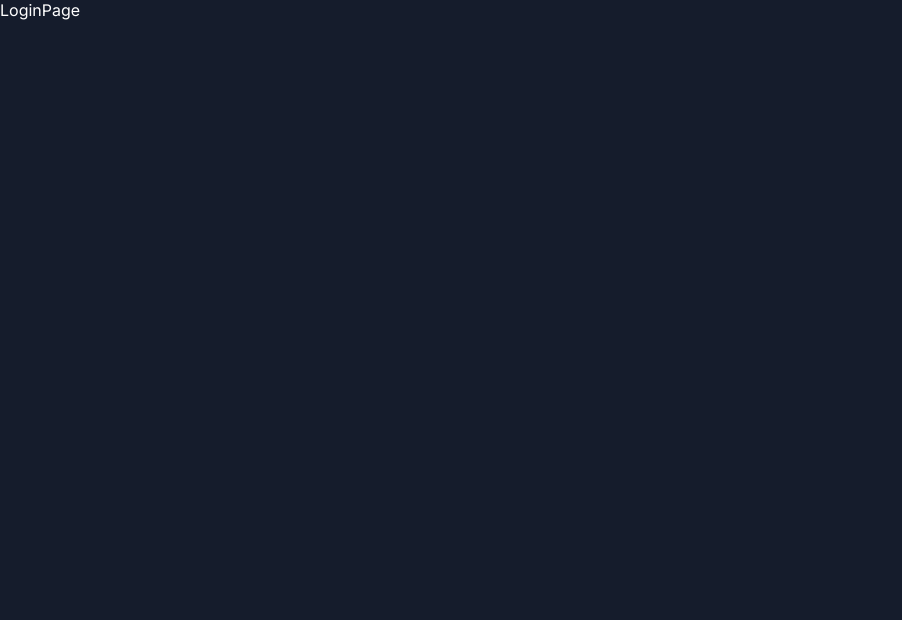
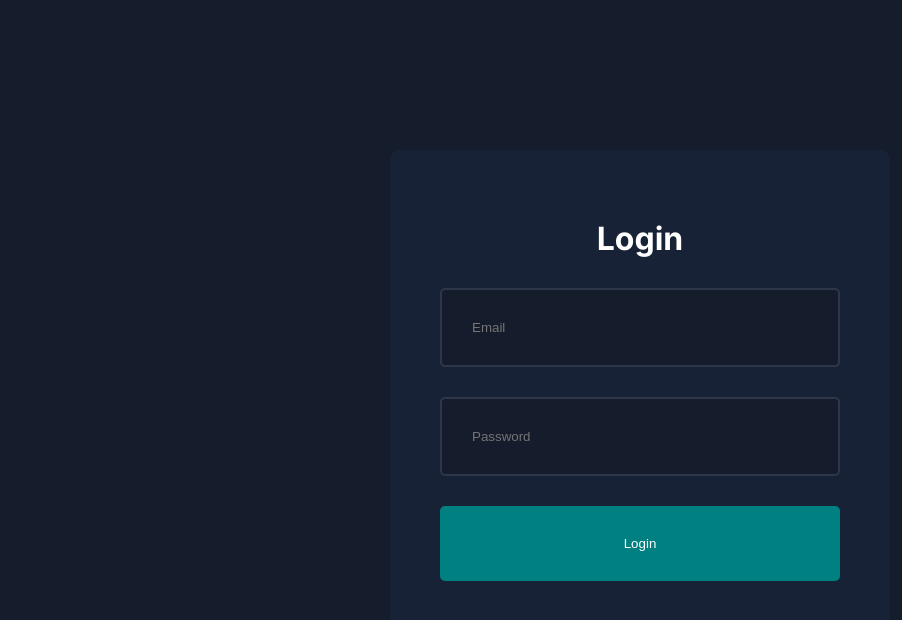
Before and after one commit to akuazzam/alchemi, a Next.js app: page /components/login in a window 1280 px wide. Shown: the top 620 px of the page, without its empty margins (0-902 px from the left). Built offline with nearby package versions, Linux system fonts and the light colour scheme.

Commit message:
Login page design

```diff
--- /dev/null
+++ b/src/app/components/Ui/login/login.module.css
@@ -0,0 +1,39 @@
+.container {
+    width: 100%;
+    height: 100vh;
+    display: flex;
+    align-items: center;
+    justify-content: center;
+}
+
+.form{
+    background-color: var(--bgSoft);
+    padding: 50px;
+    border-radius: 10px;
+    width: 500px;
+    height: 500px;
+    display: flex;
+    flex-direction: column;
+    align-items: center;
+    justify-content: center;
+    gap: 30px;
+}
+
+.form input{
+    width: 100%;
+    padding: 30px;
+    border: 2px solid #2e374a;
+    border-radius: 5px;
+    background-color: var(--bg);
+    color: var(--text)
+}
+
+.form button{
+    width: 100%;
+    padding: 30px;
+    background-color: teal;
+    color: var(--text);
+    border: none;
+    cursor: pointer;
+    border-radius: 5px;
+}
--- a/src/app/components/login/page.jsx
+++ b/src/app/components/login/page.jsx
@@ -1,6 +1,16 @@
+import styles from "@/app/components/Ui/login/login.module.css"
+
 const LoginPage = ()=>{
     return (
-        <div>LoginPage</div>
+        <div className={styles.container}>
+
+            <form action="" className={styles.form}>
+                <h1>Login</h1>
+                <input type="email" placeholder="Email"/>
+                <input type="pasword" placeholder="Password"/>
+                <button>Login</button>
+            </form>
+        </div>
     )
 }
 export default LoginPage
```
